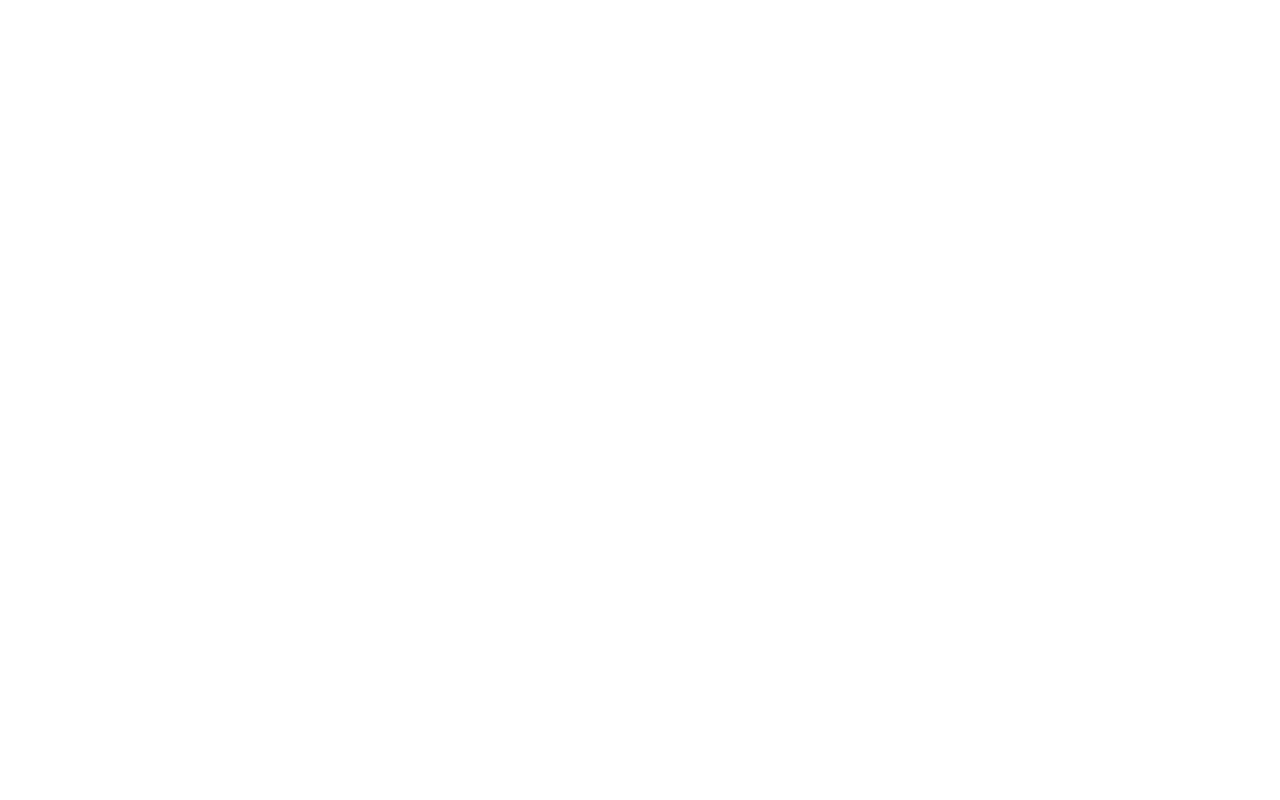
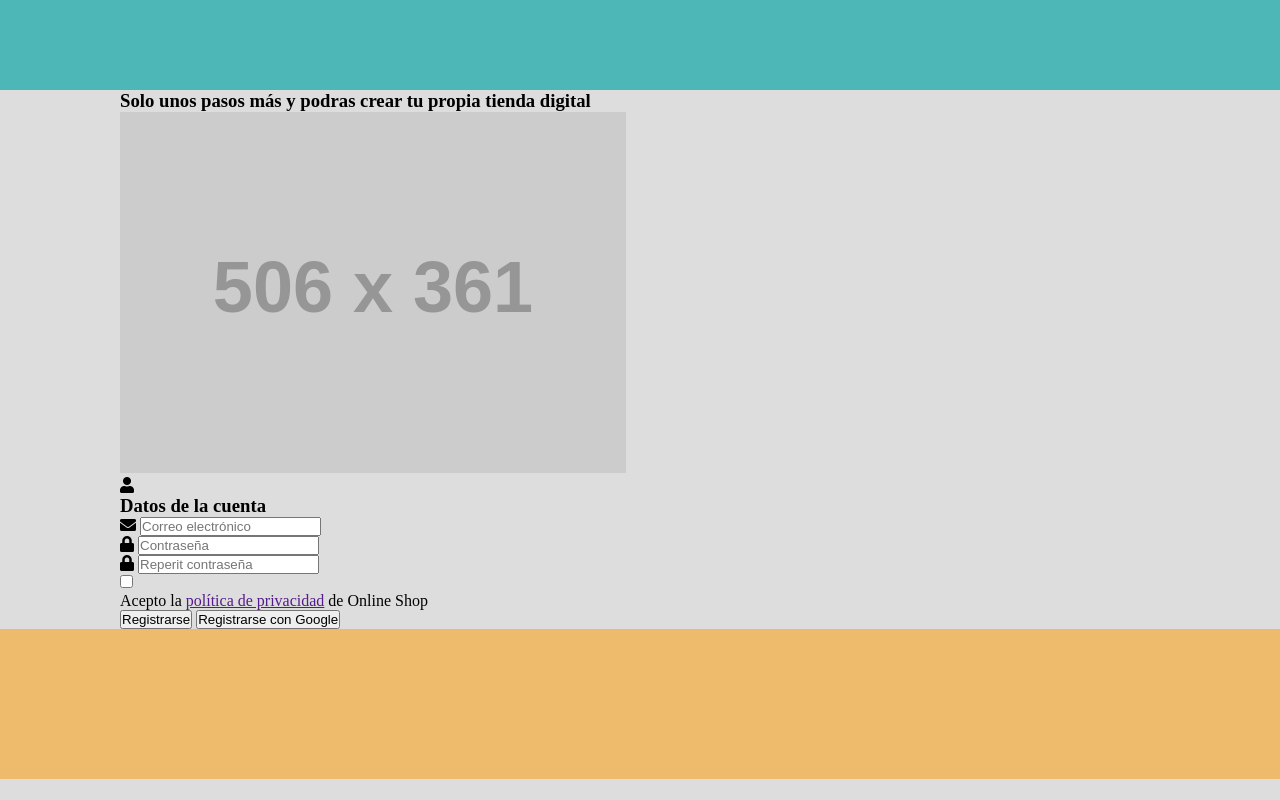
Before and after one commit to eastor112/ecommerce-version-estatico, a plain HTML site: page VendeConNosotros/LoginRegistro.html in a window 1280 px wide. Drawn offline with Linux system fonts and the light colour scheme; placeholder pictures from the web are drawn by us.

Commit message:
agregado estructura de pagina registro

```diff
--- a/VendeConNosotros/LoginRegistro.html
+++ b/VendeConNosotros/LoginRegistro.html
@@ -5,11 +5,52 @@
   <meta charset="UTF-8">
   <meta http-equiv="X-UA-Compatible" content="IE=edge">
   <meta name="viewport" content="width=device-width, initial-scale=1.0">
+  <link rel="stylesheet" href="https://use.fontawesome.com/releases/v5.15.3/css/all.css"
+    integrity="sha384-SZXxX4whJ79/gErwcOYf+zWLeJdY/qpuqC4cAa9rOGUstPomtqpuNWT9wdPEn2fk" crossorigin="anonymous">
+  <link rel="stylesheet" href="styles/styles.css">
+
   <title>Document</title>
 </head>
 
 <body>
+  <nav>
+  </nav>
+  <main>
+    <div class="info">
+      <h3>Solo unos pasos más y podras crear tu <span>propia tienda digital</span></h3>
+      <figure>
+        <img src="http://placehold.it/506x361" alt="">
+      </figure>
+    </div>
+    <div class="login">
+      <i class="user__icon fa fa-user" aria-hidden="true"></i>
+      <h3 class="titulo__form">Datos de la cuenta</h3>
+      <form class="login__form">
+        <div class="correo">
+          <i class="email__icon fas fa-envelope"></i>
+          <input class='email' type="email" name="" id="" placeholder="Correo electrónico">
+        </div>
+        <div class="pass">
+          <i class="lock_icon fa fa-lock" aria-hidden="true"></i>
+          <input class='pass' type="text" name="" id="" placeholder="Contraseña">
+        </div>
+        <div class='pass__r'>
+          <i class="lock_icon2 fa fa-lock" aria-hidden="true"></i>
+          <input class='pass2' type="text" name="" id="" placeholder="Reperit contraseña">
+        </div>
+        <div class="aceptar__politicas">
+          <input class='aceptar' type="checkbox" name="" id="">
+          <p class="aceptar__politica">Acepto la <a href="">política de privacidad</a> de Online Shop</p>
+        </div>
+        <div class="botones">
+          <button class='registrarse'>Registrarse</button>
+          <button class="registrarse__google">Registrarse con Google</button>
+        </div>
+    </div>
+  </main>
+  <footer>
 
+  </footer>
 </body>
 
 </html>
--- a/VendeConNosotros/styles/styles.css
+++ b/VendeConNosotros/styles/styles.css
@@ -20,4 +20,6 @@ main {
 
 footer {
   padding: 0 120px;
+  background-color: rgb(238, 186, 108);
+  height: 150px;
 }
```
Also changed, not shown: VendeConNosotros/PanelPrincipalTienda.html (+2 -0 lines).
